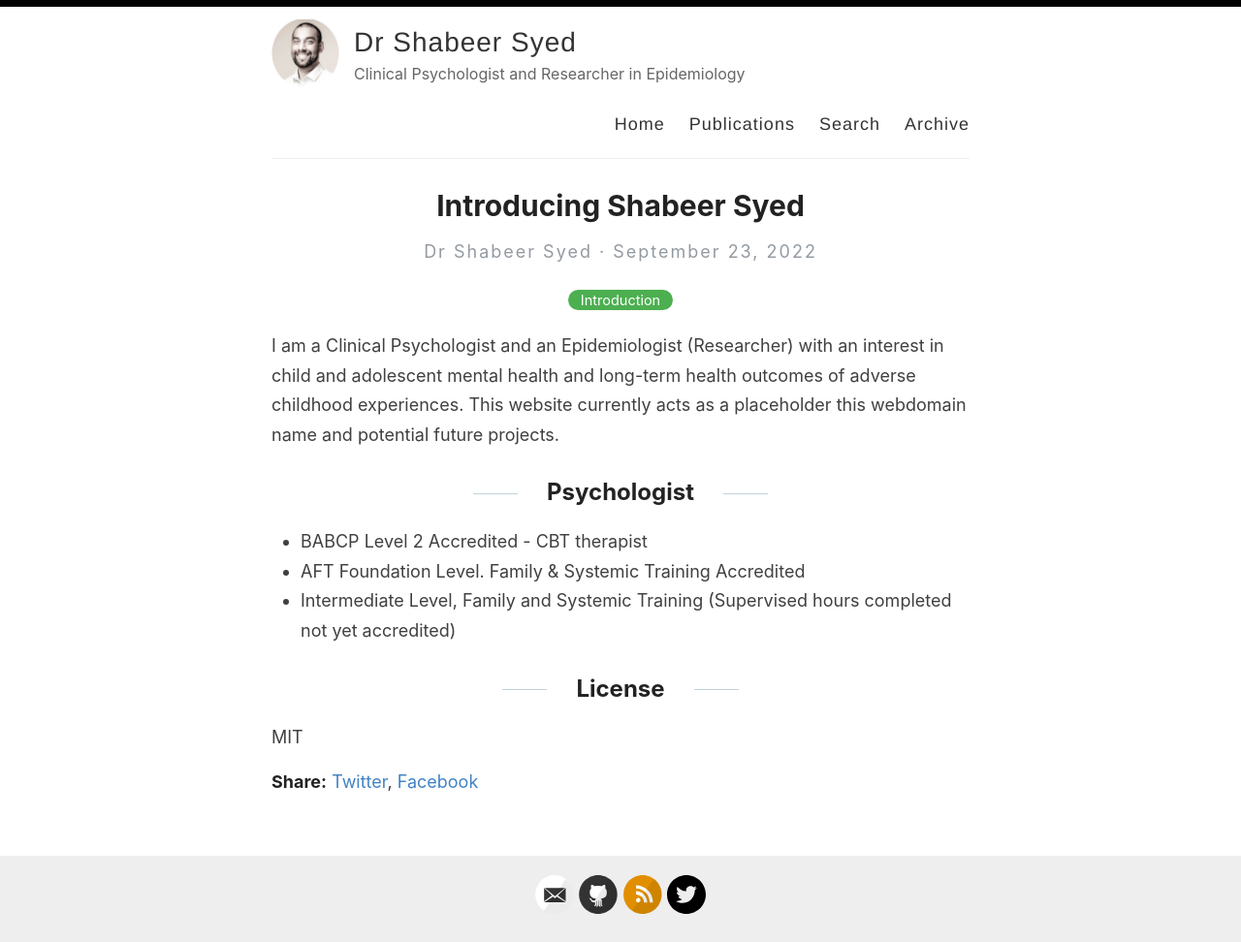
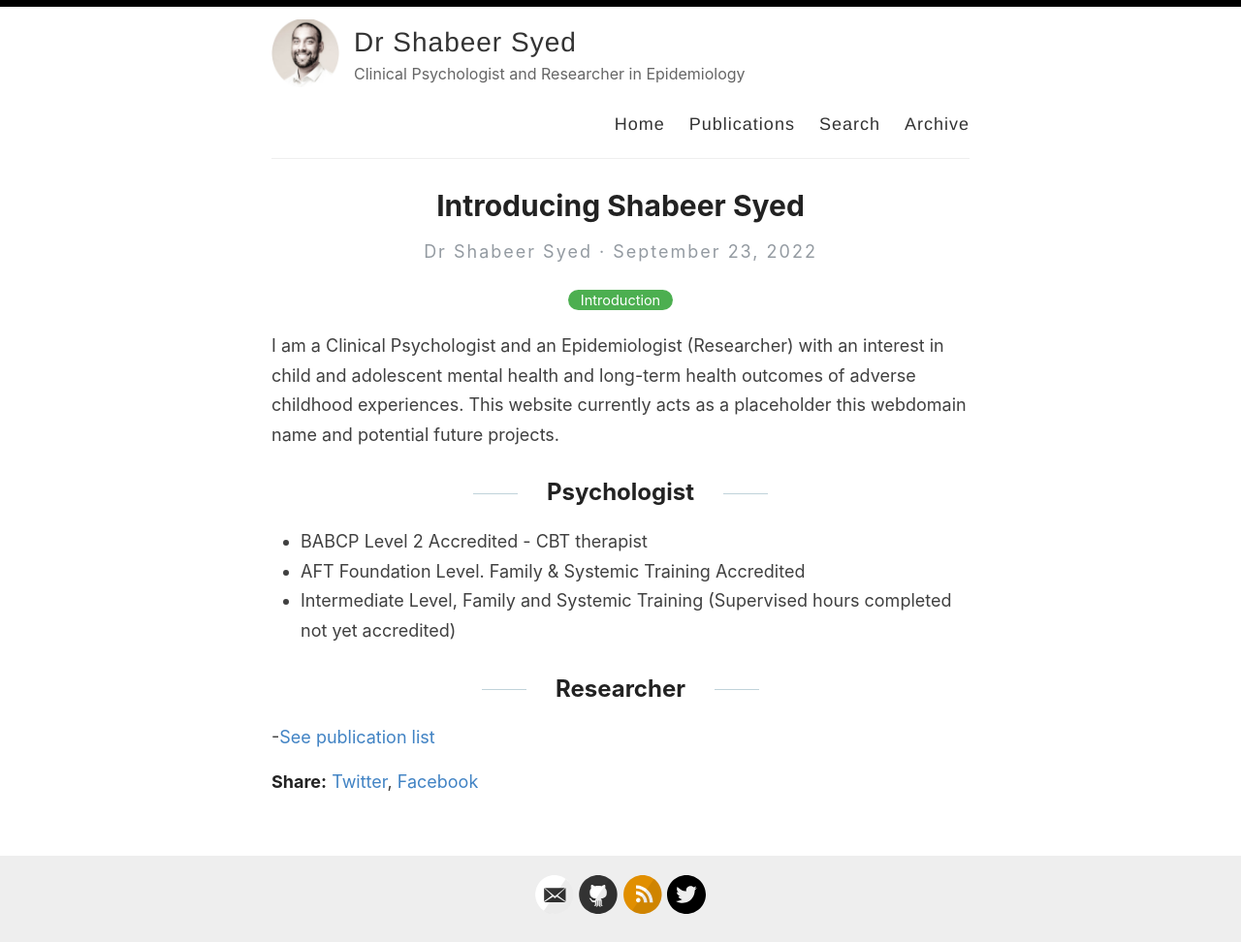
Before and after one commit to shabeer-syed/shabeersyed, a Jekyll site: the page built from _posts/2022-09-23-introducing-shabeer-syed.md, in a window 1280 px wide. Shown: the whole page at 97% size. Built offline with Jekyll 4.4.1, drawn with Linux system fonts in a browser that asks for light colours; comment, search, counter and statistics services are not loaded.

Commit message:
Update 2022-09-23-introducing-shabeer-syed.md

```diff
--- a/_posts/2022-09-23-introducing-shabeer-syed.md
+++ b/_posts/2022-09-23-introducing-shabeer-syed.md
@@ -16,6 +16,6 @@ I am a Clinical Psychologist and an Epidemiologist (Researcher) with an interest
  <script async type="text/javascript" src="//cdn.carbonads.com/carbon.js?serve=CE7D6KJY&placement=wwwamitmerchantcom" id="_carbonads_js"></script>
 </div>
 
-## License
+## Researcher
 
-MIT
+-[See publication list](https://shabeer-syed.github.io/shabeersyed/publications/)
```
